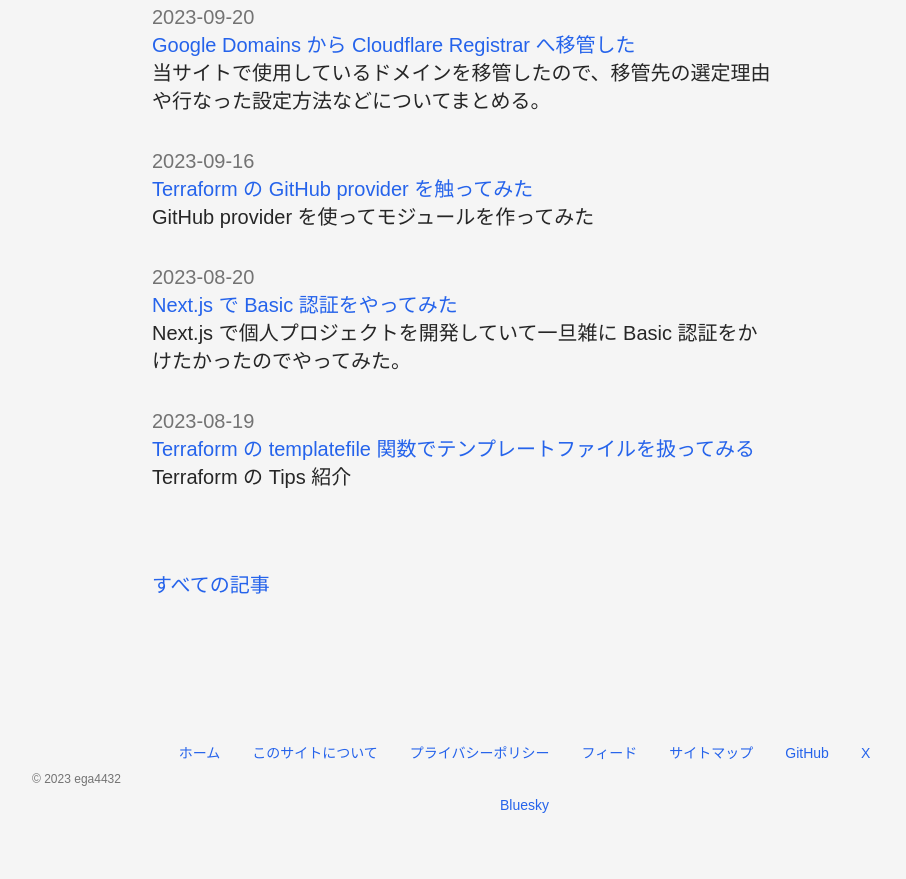
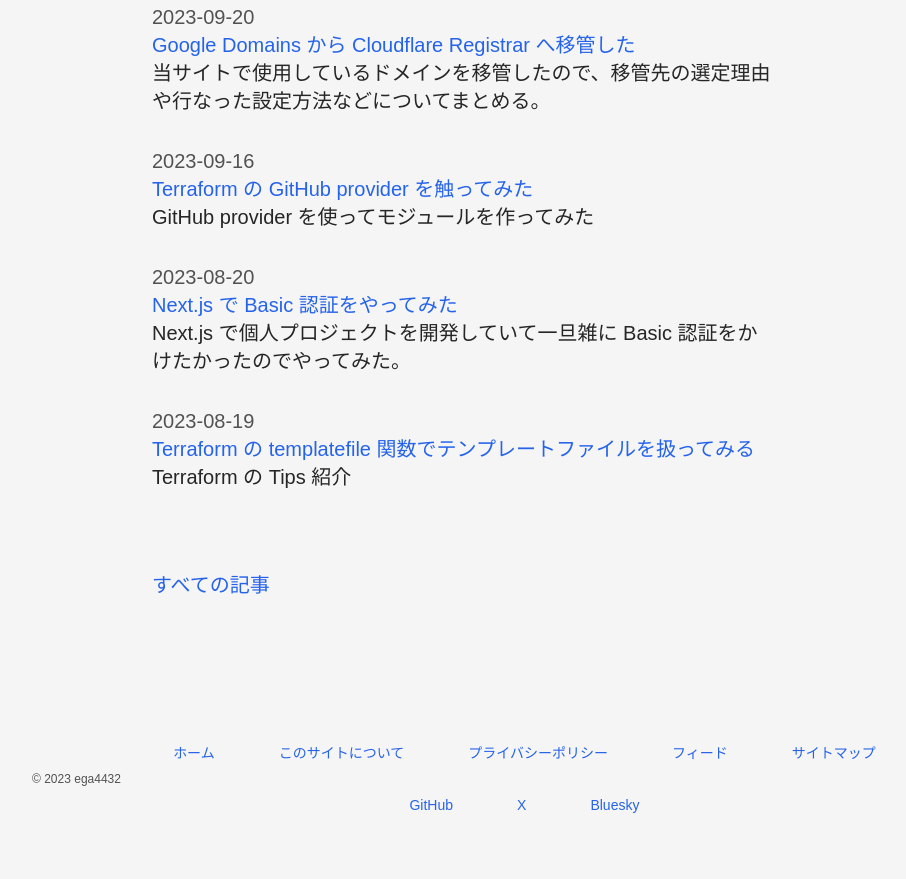
Before and after one commit to ega4432/egashira.dev, an Astro site: page / in a window 1280 px wide. Shown: the part 417-1296 px from the top of the page, without its empty margins (176-1082 px from the left). Built offline with nearby package versions, Linux system fonts and the light colour scheme; Astro itself is replaced by a stand-in of ours; some packages are replaced by stand-ins of ours.

Commit message:
style: update color

```diff
--- a/src/components/Footer.astro
+++ b/src/components/Footer.astro
@@ -5,7 +5,7 @@
 
 <footer>
   <div
-    class="mx-auto flex max-w-4xl flex-col-reverse items-center justify-center gap-4 px-4 py-16 text-sm text-gray-500 dark:text-gray-400 sm:gap-4 md:gap-6 lg:flex-row lg:gap-8 2xl:max-w-5xl"
+    class="mx-auto flex max-w-4xl flex-col-reverse items-center justify-center gap-4 px-4 py-16 text-sm text-gray-600 dark:text-gray-400 sm:gap-4 md:gap-6 lg:flex-row lg:gap-8 2xl:max-w-5xl"
   >
     <div class="whitespace-nowrap text-xs">
       <span>&copy 2023 {siteMeta.author}</span>
@@ -17,7 +17,7 @@
         {
           footerLinks.map((link) => (
             <li>
-              <Link href={link.href}>{link.title}</Link>
+              <Link className="px-2 xl:px-4" href={link.href}>{link.title}</Link>
             </li>
           ))
         }
--- a/src/components/Time.astro
+++ b/src/components/Time.astro
@@ -8,6 +8,6 @@
 const { date } = Astro.props;
 ---
 
-<time datetime={formatDate(date)} class="block text-gray-500 dark:text-gray-400"
+<time datetime={formatDate(date)} class="block text-gray-600 dark:text-gray-400"
   >{date}</time
 >
```
